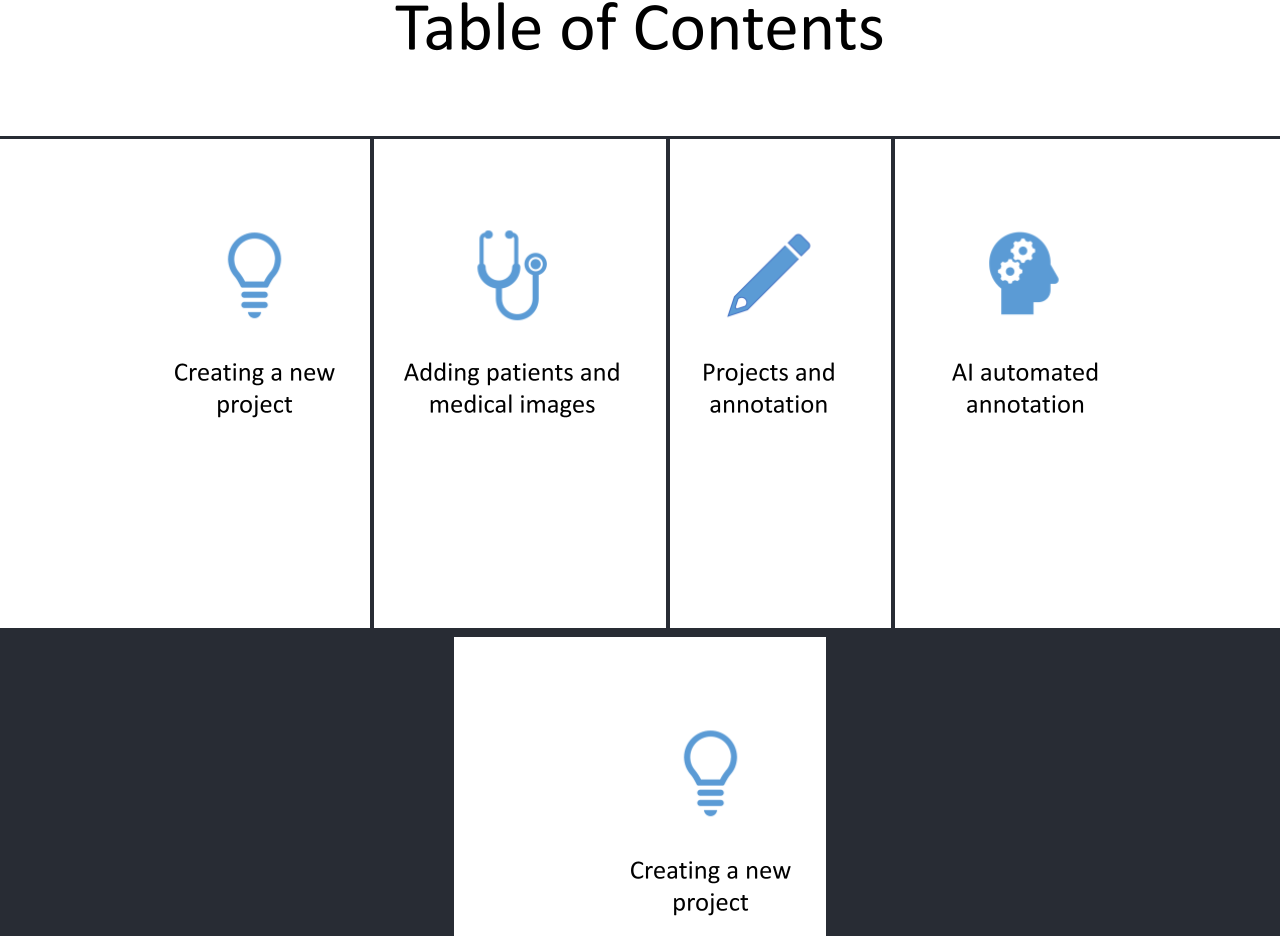
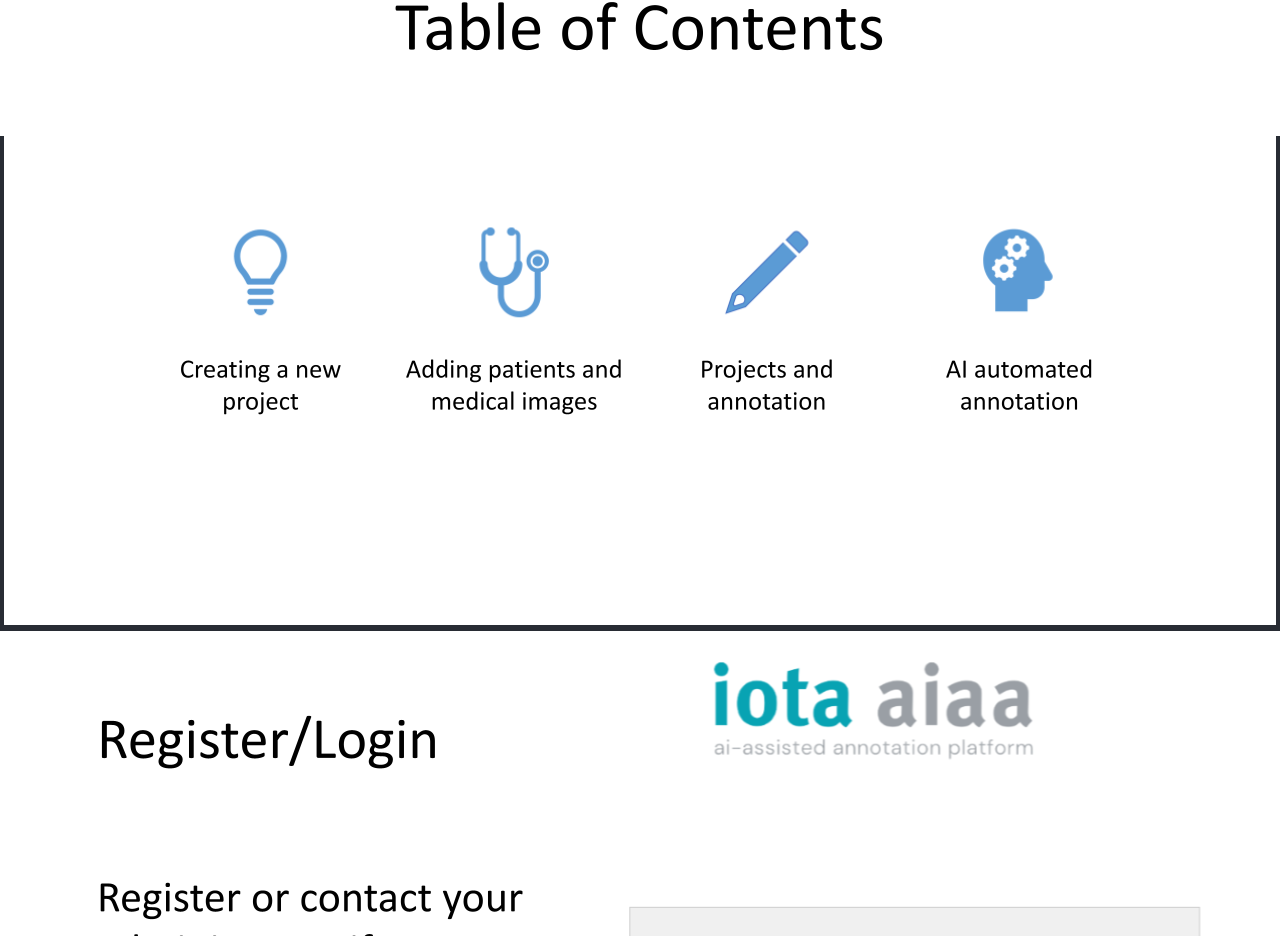
Before and after one commit to ruimin72/userguide, a React (Create React App) app: page / in a window 1280 px wide. Shown: the part 1531-2467 px from the top of the page. Built offline with nearby package versions, Linux system fonts and the light colour scheme.

Commit message:
Update App.js

```diff
--- a/src/App.js
+++ b/src/App.js
@@ -34,7 +34,7 @@ function App() {
         <img src = {slide1} alt="slide" />
         <img src = {slide2} alt="slide" />
         <img src = {slide2a} alt="slide" />
-        <table>
+        <table cellspacing="0" cellpadding="0" border="0" bordercolor="0">
           <tr>
             <td><a href="#create-project"><img src = {slide2b1} alt="slide" /></a></td>
             <td><a href="#add-image"><img src = {slide2b2} alt="slide" /></a></td>
@@ -42,20 +42,6 @@ function App() {
             <td><a href="#aiaa"><img src = {slide2b4} alt="slide" /></a></td>
           </tr>
         </table>
-        <div class="row">
-          <div class="column">
-            <a href="#create-project"><img src = {slide2b1} alt="slide" /></a>
-          </div>
-          <div class="column">
-            <a href="#add-image"><img src = {slide2b2} alt="slide" /></a>
-          </div>
-          <div class="column">
-            <a href="#annotation"><img src = {slide2b3} alt="slide" /></a>
-          </div>
-          <div class="column">
-            <a href="#aiaa"><img src = {slide2b4} alt="slide" /></a>
-          </div>
-        </div>
         <img src = {slide3} alt="slide" />
         <img id = "create-project" src = {slide4} alt="slide" />
         <img src = {slide5} alt="slide" />
```
